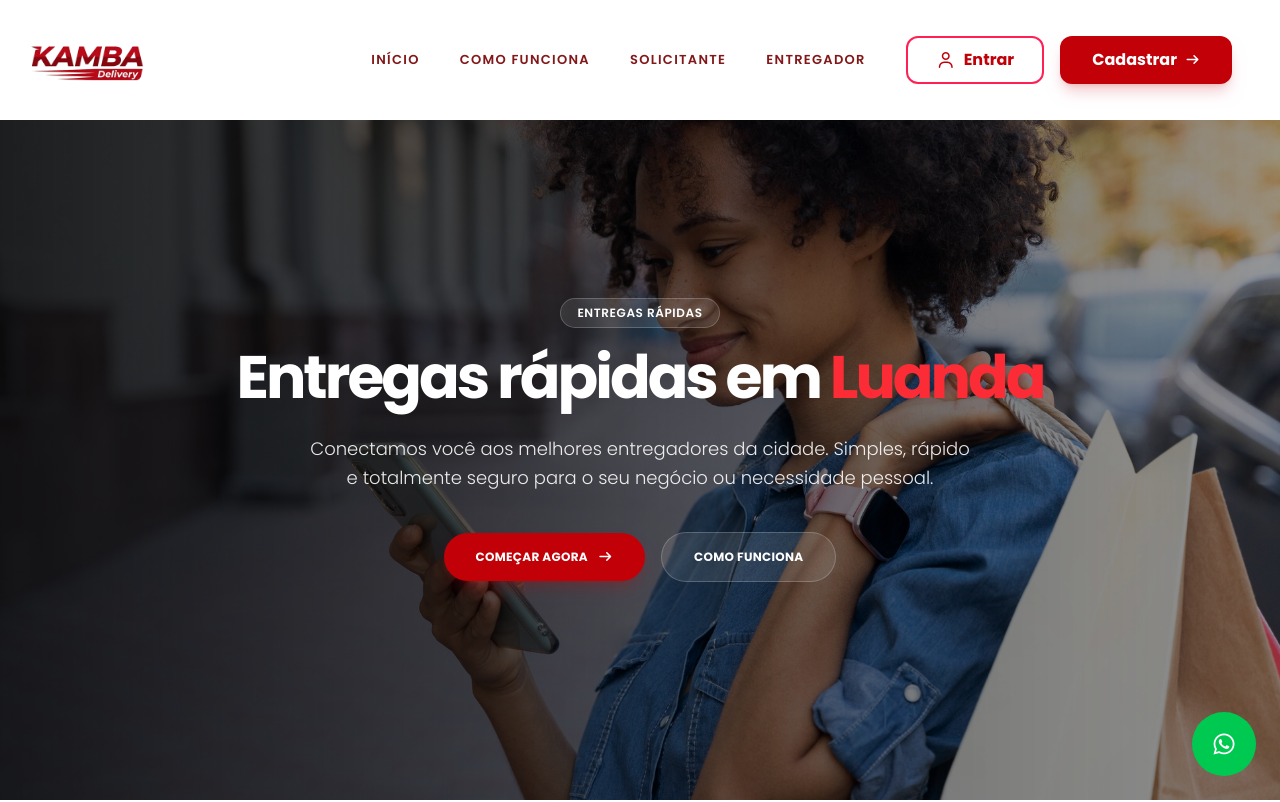
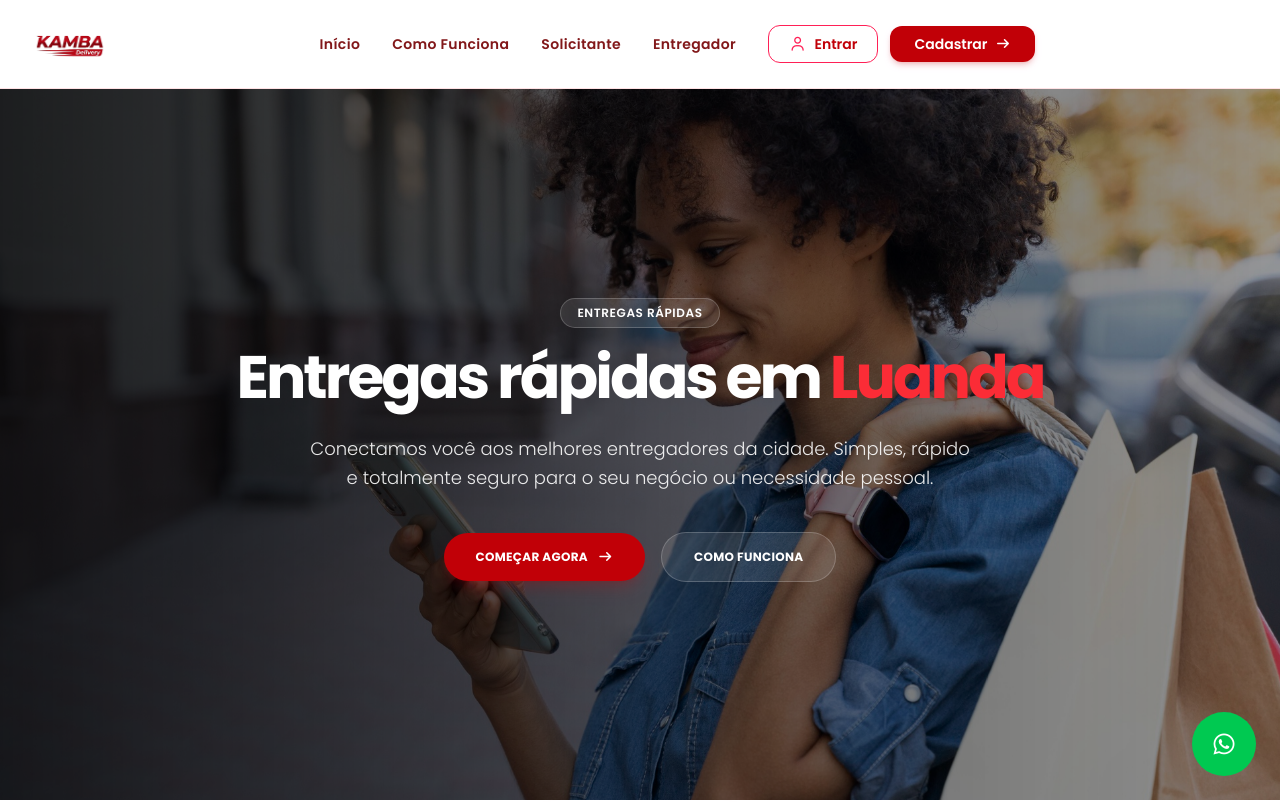
Before and after one commit to nsimba-afonso-nwayami/kamba-delivery, a React (Vite) app: page / in a window 1280 px wide. Shown: the top 802 px of the page. Built offline with nearby package versions, Linux system fonts and the light colour scheme.

Commit message:
Layout refatorado header

```diff
--- a/src/components/header/Header.jsx
+++ b/src/components/header/Header.jsx
@@ -11,72 +11,121 @@ export default function Header() {
 
   const getDashboardLink = () => {
     switch (user?.tipo) {
-      case "SOLICITANTE": return "/dashboard/solicitante";
-      case "ENTREGADOR": return "/dashboard/entregador";
-      case "ADMIN": return "/dashboard/admin";
-      default: return "/";
+      case "SOLICITANTE":
+        return "/dashboard/solicitante";
+      case "ENTREGADOR":
+        return "/dashboard/entregador";
+      case "ADMIN":
+        return "/dashboard/admin";
+      default:
+        return "/";
     }
   };
 
   useEffect(() => {
-    const handleScroll = () => setScrolled(window.scrollY > 20);
+    const handleScroll = () => {
+      // Atualiza a aparência do header
+      setScrolled(window.scrollY > 20);
+
+      // Fecha o menu mobile automaticamente ao rolar a página
+      if (menuOpen) {
+        setMenuOpen(false);
+      }
+    };
+
     window.addEventListener("scroll", handleScroll);
     return () => window.removeEventListener("scroll", handleScroll);
-  }, []);
+  }, [menuOpen]);
 
-  const navLinkStyles = "relative text-red-900 font-semibold uppercase text-[13px] tracking-widest hover:text-red-700 transition-colors duration-300 after:content-[''] after:absolute after:bottom-[-4px] after:left-0 after:w-0 after:h-[2px] after:bg-red-700 hover:after:w-full after:transition-all";
+  const navLinkStyles =
+    "relative font-semibold text-sm tracking-wide text-red-900 hover:text-red-700 transition-colors duration-200 after:content-[''] after:absolute after:bottom-[-6px] after:left-0 after:w-0 after:h-[2px] after:bg-red-700 hover:after:w-full after:transition-all after:duration-300";
 
   return (
     <header
-      className={`fixed top-0 left-0 w-full z-50 transition-all duration-500 ${
-        scrolled ? "bg-white/90 backdrop-blur-md shadow-lg py-3" : "bg-white py-5"
+      className={`fixed top-0 left-0 w-full z-50 transition-all duration-300 ${
+        scrolled
+          ? "bg-white/95 backdrop-blur-md shadow-md py-3"
+          : "bg-white py-4 md:py-5 border-b border-rose-200/60"
       }`}
     >
-      <div className="max-w-7xl mx-auto flex items-center justify-between px-6">
-
+      <div className="max-w-7xl mx-auto flex items-center justify-between px-4 sm:px-6 lg:px-8">
         {/* LOGO */}
-        <Link to="/" className="flex items-center">
-          <img src={Logo} alt="Kamba Delivery" className="h-22 md:h-20 w-auto object-contain" />
+        <Link
+          to="/"
+          className="flex items-center gap-2 transition-opacity hover:opacity-90"
+        >
+          <img
+            src={Logo}
+            alt="Kamba Delivery"
+            className="h-10 md:h-12 w-auto object-contain"
+          />
         </Link>
 
-        {/* ÁREA DE NAVEGAÇÃO E AÇÕES */}
-        <div className="flex items-center gap-6">
-
-          {/* MENU PRINCIPAL */}
+        {/* NAVEGAÇÃO DESKTOP & MOBILE */}
         <nav
           className={`
             absolute md:static top-full left-0 w-full md:w-auto
             bg-white md:bg-transparent
             border-b md:border-none border-rose-200
-              px-6 md:px-0 py-10 md:py-0
-              flex flex-col md:flex-row gap-8 md:gap-10
+            shadow-lg md:shadow-none
+            px-6 md:px-0 py-6 md:py-0
+            flex flex-col md:flex-row gap-6 md:gap-8
             items-start md:items-center
-              transition-all duration-500 ease-in-out
-              ${menuOpen
-                ? "opacity-100 translate-y-0"
-                : "opacity-0 -translate-y-10 pointer-events-none md:opacity-100 md:translate-y-0 md:pointer-events-auto"}
+            transition-all duration-300 ease-in-out
+            ${
+              menuOpen
+                ? "opacity-100 translate-y-0 pointer-events-auto"
+                : "opacity-0 -translate-y-4 pointer-events-none md:opacity-100 md:translate-y-0 md:pointer-events-auto"
+            }
           `}
         >
-            <Link to="/" className={navLinkStyles} onClick={() => setMenuOpen(false)}>Início</Link>
-            <HashLink smooth to="/#como-funciona" className={navLinkStyles} onClick={() => setMenuOpen(false)}>Como Funciona</HashLink>
-            <HashLink smooth to="/#sou-solicitante" className={navLinkStyles} onClick={() => setMenuOpen(false)}>Solicitante</HashLink>
-            <HashLink smooth to="/#sou-entregador" className={navLinkStyles} onClick={() => setMenuOpen(false)}>Entregador</HashLink>
+          <Link
+            to="/"
+            className={navLinkStyles}
+            onClick={() => setMenuOpen(false)}
+          >
+            Início
+          </Link>
+          <HashLink
+            smooth
+            to="/#como-funciona"
+            className={navLinkStyles}
+            onClick={() => setMenuOpen(false)}
+          >
+            Como Funciona
+          </HashLink>
+          <HashLink
+            smooth
+            to="/#sou-solicitante"
+            className={navLinkStyles}
+            onClick={() => setMenuOpen(false)}
+          >
+            Solicitante
+          </HashLink>
+          <HashLink
+            smooth
+            to="/#sou-entregador"
+            className={navLinkStyles}
+            onClick={() => setMenuOpen(false)}
+          >
+            Entregador
+          </HashLink>
 
-            {/* BOTÕES DE LOGIN/CADASTRO - Só aparecem se NÃO estiver logado */}
+          {/* BOTÕES DESLOGADO (DENTRO DO DROPDOWN NO MOBILE) */}
           {!isAuthenticated && (
-              <div className="flex flex-col md:flex-row gap-4 w-full md:w-auto mt-4 md:mt-0 pt-6 md:pt-0 border-t md:border-none border-rose-200">
+            <div className="flex flex-col sm:flex-row items-stretch sm:items-center gap-3 w-full md:w-auto mt-4 md:mt-0 pt-4 md:pt-0 border-t md:border-none border-rose-200">
               <Link
                 to="/login"
-                  className="border-2 border-rose-500 text-red-700 px-7 py-2.5 rounded-xl font-bold text-center hover:bg-rose-200 transition-all flex items-center justify-center gap-2"
+                className="border border-rose-500 text-red-700 px-5 py-2 rounded-xl font-semibold text-sm hover:bg-rose-200/60 transition-all flex items-center justify-center gap-2"
                 onClick={() => setMenuOpen(false)}
               >
-                  <i className="far fa-user"></i>
-                  Entrar
+                <i className="far fa-user text-rose-500"></i>
+                <span>Entrar</span>
               </Link>
 
               <Link
                 to="/register"
-                  className="bg-red-700 text-white px-8 py-2.5 rounded-xl font-bold text-center shadow-lg shadow-red-700/20 hover:bg-red-900 transition-all active:scale-95 flex items-center justify-center gap-2"
+                className="bg-red-700 text-white px-6 py-2 rounded-xl font-semibold text-sm shadow-md shadow-red-700/20 hover:bg-red-600 active:scale-[0.98] transition-all flex items-center justify-center gap-2"
                 onClick={() => setMenuOpen(false)}
               >
                 <span>Cadastrar</span>
@@ -86,35 +135,38 @@ export default function Header() {
           )}
         </nav>
 
-          {/* ÍCONES DE AÇÃO RÁPIDA (DASHBOARD/LOGOUT) - Aparecem à direita se logado */}
-          <div className="flex items-center gap-2">
+        {/* ÁREA DA DIREITA: USUÁRIO LOGADO + HAMBÚRGUER */}
+        <div className="flex items-center gap-3">
           {isAuthenticated && (
-              <div className="flex items-center gap-1 sm:gap-2">
+            <div className="flex items-center gap-2 bg-rose-200/40 p-1.5 rounded-xl border border-rose-200">
               <Link
                 to={getDashboardLink()}
-                  className="text-red-700 w-10 h-10 flex items-center justify-center hover:bg-rose-100 rounded-lg transition-all"
-                  title="Dashboard"
+                className="flex items-center gap-2 text-red-700 px-3 py-1.5 rounded-lg hover:bg-white transition-all font-semibold text-sm shadow-xs"
+                title="Ir para o Painel"
               >
-                  <i className="fas fa-gauge-high text-xl"></i>
+                <i className="fas fa-gauge-high text-rose-500"></i>
+                <span className="hidden sm:inline">Painel</span>
               </Link>
               <button
                 onClick={logout}
-                  className="text-red-700 w-10 h-10 flex items-center justify-center hover:bg-rose-100 rounded-lg transition-all cursor-pointer"
-                  title="Sair"
+                className="text-red-700 hover:text-red-900 w-8 h-8 flex items-center justify-center hover:bg-white rounded-lg transition-all cursor-pointer"
+                title="Sair da conta"
               >
-                  <i className="fas fa-right-from-bracket text-xl"></i>
+                <i className="fas fa-right-from-bracket text-sm"></i>
               </button>
             </div>
           )}
 
-            {/* BOTÃO MOBILE HAMBÚRGUER */}
+          {/* BOTÃO HAMBÚRGUER (MOBILE) */}
           <button
-              className="md:hidden text-2xl text-red-700 p-2 hover:bg-rose-200 rounded-lg transition"
+            className="md:hidden text-red-700 p-2 hover:bg-rose-200/60 rounded-xl transition text-xl flex items-center justify-center"
             onClick={() => setMenuOpen(!menuOpen)}
+            aria-label="Alternar menu"
           >
-              <i className={menuOpen ? "fas fa-times" : "fas fa-bars-staggered"}></i>
+            <i
+              className={menuOpen ? "fas fa-times" : "fas fa-bars-staggered"}
+            ></i>
           </button>
-          </div>
         </div>
       </div>
     </header>
```
Lines whose indentation alone changed are shown as unchanged.
